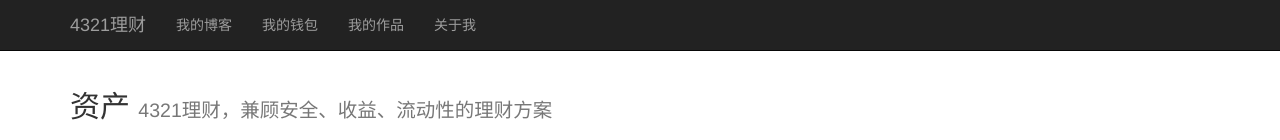
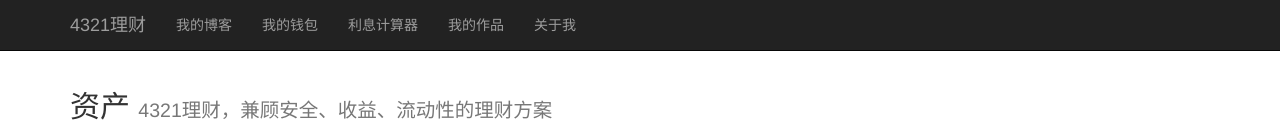
Before and after one commit to yanhaijing/mywallet, a plain HTML site: page 4321.html in a window 1280 px wide. Shown: the top 140 px of the page. Drawn offline with Linux system fonts and the light colour scheme.

Commit message:
feat: update

```diff
--- a/4321.html
+++ b/4321.html
@@ -31,6 +31,7 @@
                 <ul class="nav navbar-nav">
                     <li><a href="http://yanhaijing.com/" target="_blank">我的博客</a></li>
                     <li><a href="http://yanhaijing.com/mywallet/" target="_blank">我的钱包</a></li>
+                    <li><a href="http://yanhaijing.com/mywallet/interest-calc.html" target="_blank">利息计算器</a></li>
                     <li><a href="http://yanhaijing.com/myProject/" target="_blank">我的作品</a></li>
                     <li><a href="http://yanhaijing.com/yan_about/" target="_blank">关于我</a></li>
                 </ul>
```
Also changed, not shown: index.html (+1 -0 lines).
